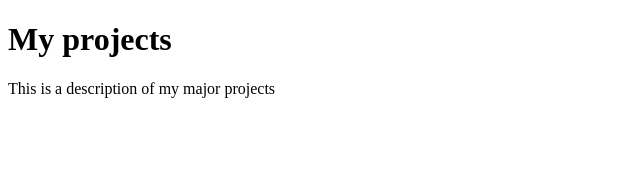
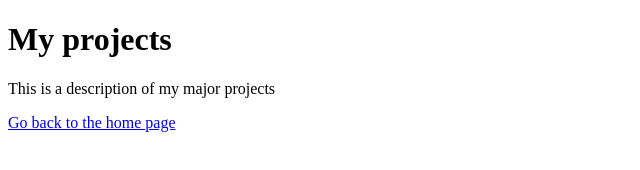
Before and after one commit to jruedas3/collab-test, a plain HTML site: page projects.html in a window 1280 px wide. Shown: the whole page, without its empty margins (0-640 px from the left). Drawn offline with Linux system fonts and the light colour scheme.

Commit message:
add link to index page on projects page

```diff
--- a/projects.html
+++ b/projects.html
@@ -6,5 +6,6 @@
 <body>
 	<h1>My projects</h1>
 	<p>This is a description of my major projects</p>
+	<a href="index.html">Go back to the home page</a>
 </body>
 </html>
```
